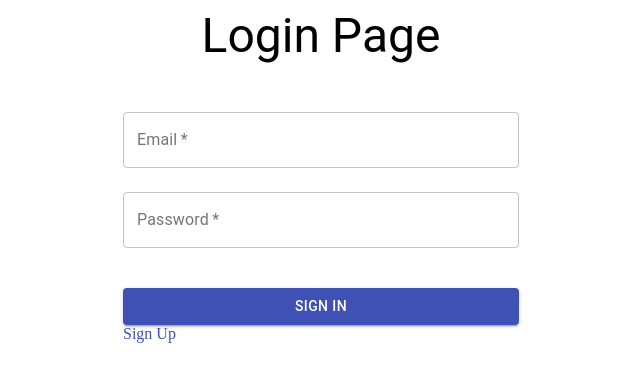
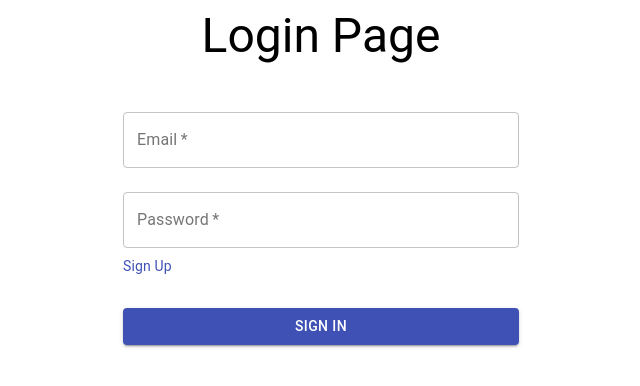
Before and after one commit to ryanarj/melowdee-ui, a React (Create React App) app: page / in a window 1280 px wide. Shown: the top 386 px of the page, without its empty margins (319-959 px from the left). Built offline with nearby package versions, Linux system fonts and the light colour scheme.

Commit message:
signUp link navigates to correct page

```diff
--- a/src/pages/loginPage.tsx
+++ b/src/pages/loginPage.tsx
@@ -102,6 +102,14 @@ import {
             fullWidth
             required
           />
+
+          <Link
+            href="/signUp"
+            variant="body2"
+            underline="hover"
+          >
+            Sign Up
+          </Link>
           <Button
             type="submit"
             fullWidth
@@ -111,7 +119,6 @@ import {
           >
             Sign In
           </Button>
-          <Link href="#">Sign Up</Link>
           {json && (
             <>
               <Typography variant="body1">
```
